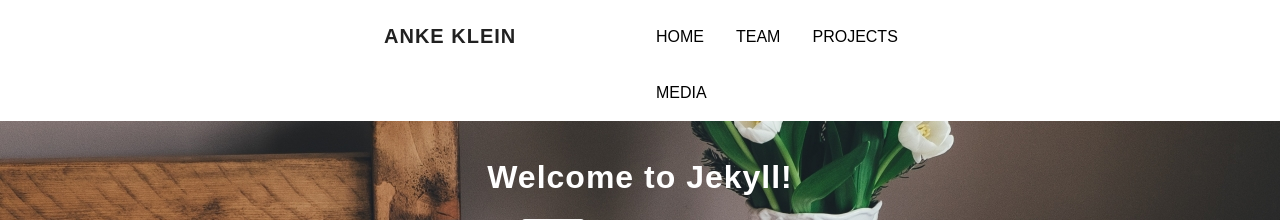
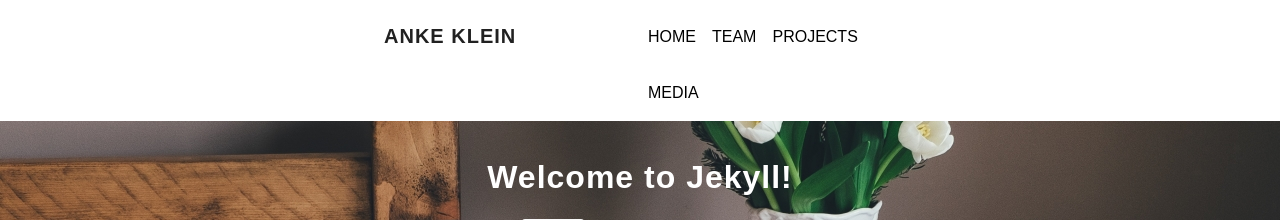
Before and after one commit to kibaangstde/ankeklein.github.io, a Jekyll site: the page built from index.html, in a window 1280 px wide. Shown: the top 220 px of the page. Built offline with Jekyll 4.4.1, drawn with Linux system fonts in a browser that asks for light colours; the list of posts is cut into pages by our own code.

Commit message:
fixed menu for iphone x

```diff
--- a/_sass/_masthead.scss
+++ b/_sass/_masthead.scss
@@ -180,7 +180,7 @@
 
   margin-right: auto;
   margin-left: auto;
-  max-width: 22rem;
+  max-width: 17rem;
   @media (min-width: $large-breakpoint) {
     margin-left: 50%;
   }
@@ -222,7 +222,7 @@
 .menu ul li a {
   float: left;
   margin: 0;
-  padding: 1rem 1rem;
+  padding: 1rem 0.5rem;
   // text-decoration: none;
 }
 
```
